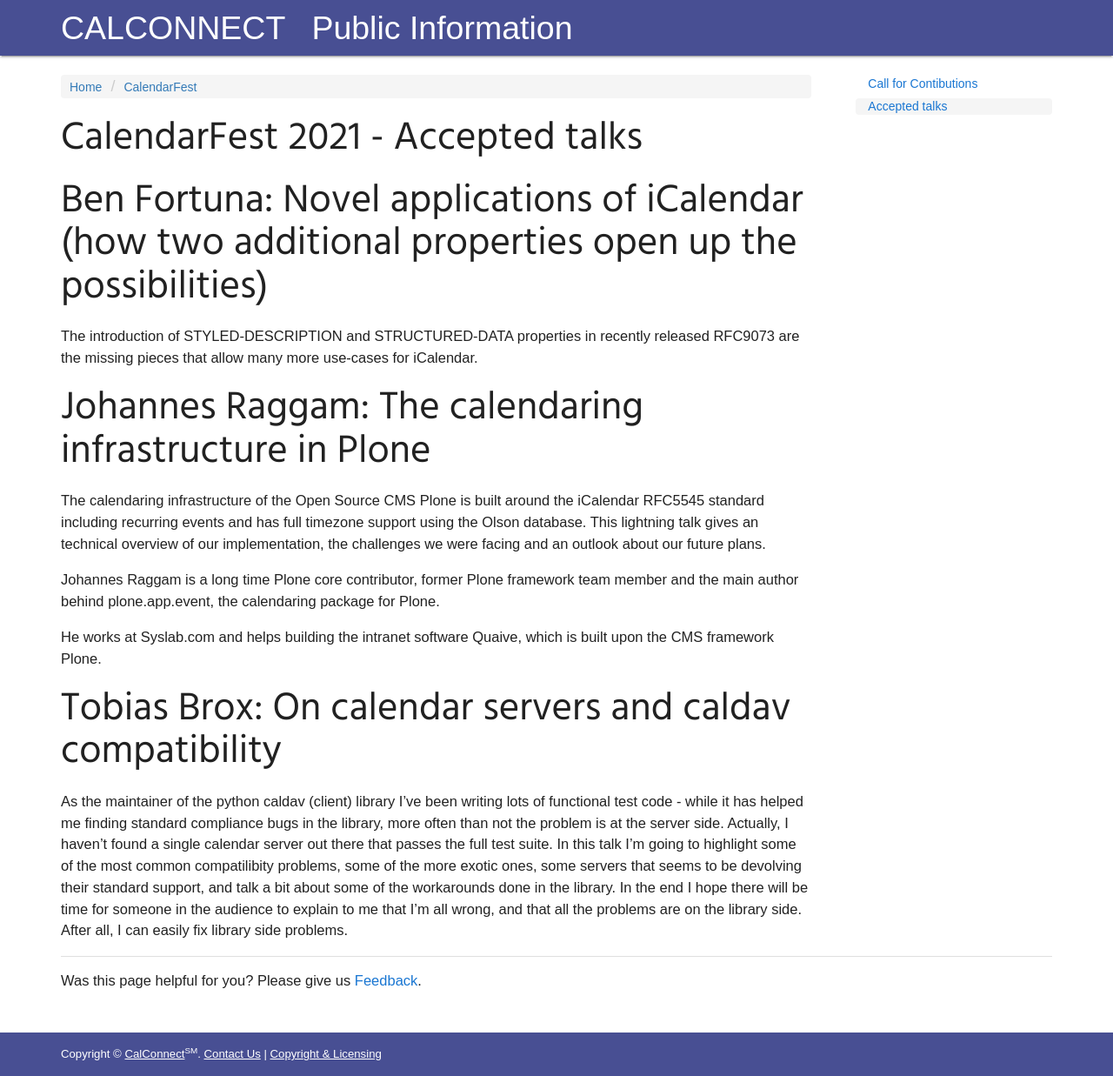
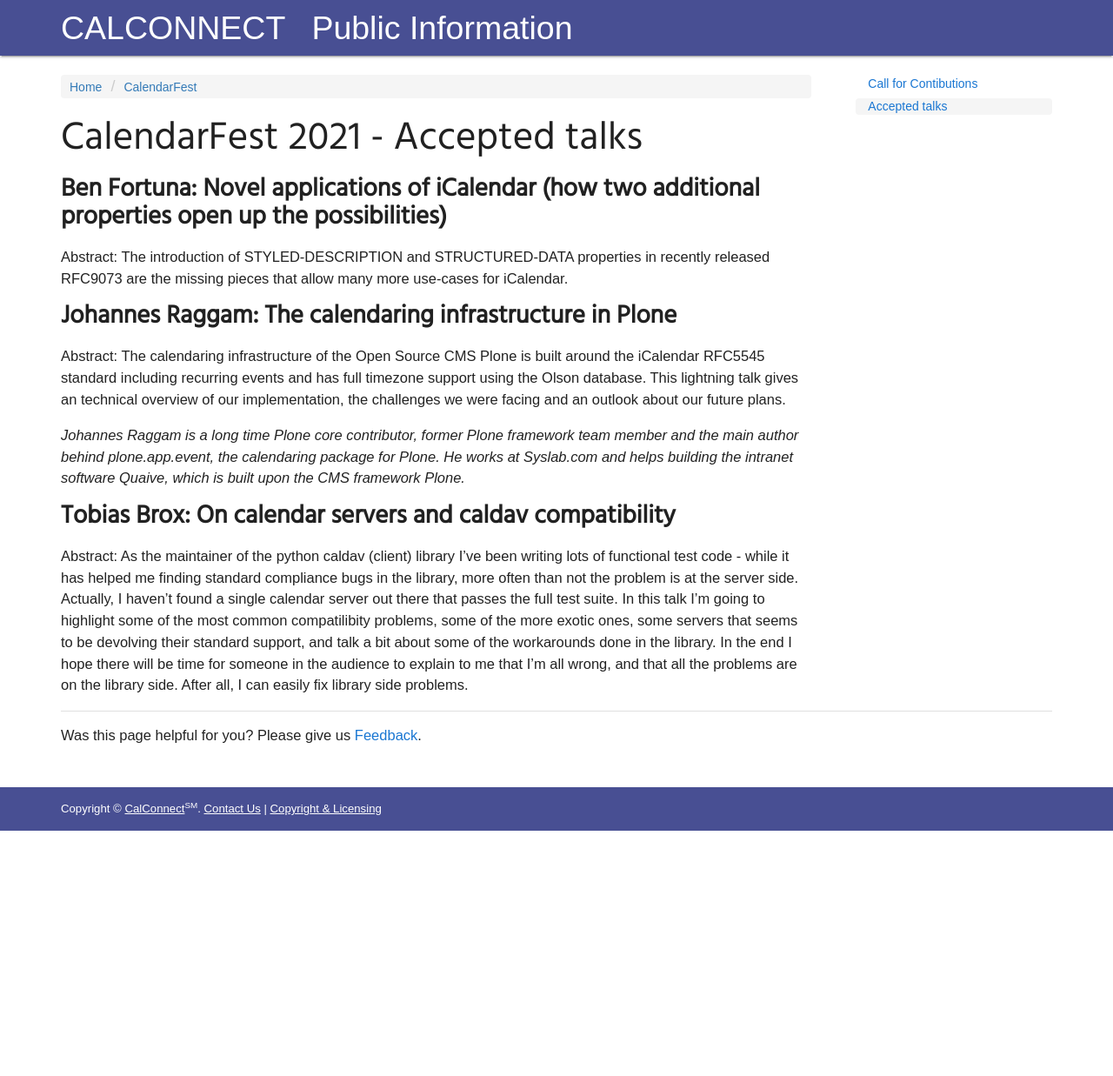
Before and after one commit to CalConnect/public, a Jekyll site: the page built from _pages/CalendarFest/AcceptedTalks.md, in a window 1280 px wide. Shown: the whole page at 87% size. Built offline with Jekyll 4.4.1, drawn with Linux system fonts in a browser that asks for light colours; some web fonts are replaced; after the commit the page ends 955 px from its top, so only the background shows below that; part of the change alters nothing that is shown.

Commit message:
Update AcceptedTalks.md

```diff
--- a/_pages/CalendarFest/AcceptedTalks.md
+++ b/_pages/CalendarFest/AcceptedTalks.md
@@ -10,19 +10,16 @@ published: true
 
 # CalendarFest 2021 - Accepted talks
 
-# Ben Fortuna: Novel applications of iCalendar (how two additional properties open up the possibilities)
+### Ben Fortuna: Novel applications of iCalendar (how two additional properties open up the possibilities)
 
-The introduction of STYLED-DESCRIPTION and STRUCTURED-DATA properties in recently released RFC9073 are the missing pieces that allow many more use-cases for
-iCalendar.
+Abstract: The introduction of STYLED-DESCRIPTION and STRUCTURED-DATA properties in recently released RFC9073 are the missing pieces that allow many more use-cases for iCalendar.
 
-# Johannes Raggam: The calendaring infrastructure in Plone
+### Johannes Raggam: The calendaring infrastructure in Plone
 
-The calendaring infrastructure of the Open Source CMS Plone is built around the iCalendar RFC5545 standard including recurring events and has full timezone support using the Olson database. This lightning talk gives an technical overview of our implementation, the challenges we were facing and an outlook about our future plans.
+Abstract: The calendaring infrastructure of the Open Source CMS Plone is built around the iCalendar RFC5545 standard including recurring events and has full timezone support using the Olson database. This lightning talk gives an technical overview of our implementation, the challenges we were facing and an outlook about our future plans.
 
-Johannes Raggam is a long time Plone core contributor, former Plone framework team member and the main author behind plone.app.event, the calendaring package for Plone.
+*Johannes Raggam is a long time Plone core contributor, former Plone framework team member and the main author behind plone.app.event, the calendaring package for Plone. He works at Syslab.com and helps building the intranet software Quaive, which is built upon the CMS framework Plone.*
 
-He works at Syslab.com and helps building the intranet software Quaive, which is built upon the CMS framework Plone.
+### Tobias Brox: On calendar servers and caldav compatibility
 
-# Tobias Brox: On calendar servers and caldav compatibility
-
-As the maintainer of the python caldav (client) library I've been writing lots of functional test code - while it has helped me finding standard compliance bugs in the library, more often than not the problem is at the server side. Actually, I haven't found a single calendar server out there that passes the full test suite. In this talk I'm going to highlight some of the most common compatilibity problems, some of the more exotic ones, some servers that seems to be devolving their standard support, and talk a bit about some of the workarounds done in the library. In the end I hope there will be time for someone in the audience to explain to me that I'm all wrong, and that all the problems are on the library side. After all, I can easily fix library side problems.
+Abstract: As the maintainer of the python caldav (client) library I've been writing lots of functional test code - while it has helped me finding standard compliance bugs in the library, more often than not the problem is at the server side. Actually, I haven't found a single calendar server out there that passes the full test suite. In this talk I'm going to highlight some of the most common compatilibity problems, some of the more exotic ones, some servers that seems to be devolving their standard support, and talk a bit about some of the workarounds done in the library. In the end I hope there will be time for someone in the audience to explain to me that I'm all wrong, and that all the problems are on the library side. After all, I can easily fix library side problems.
```
